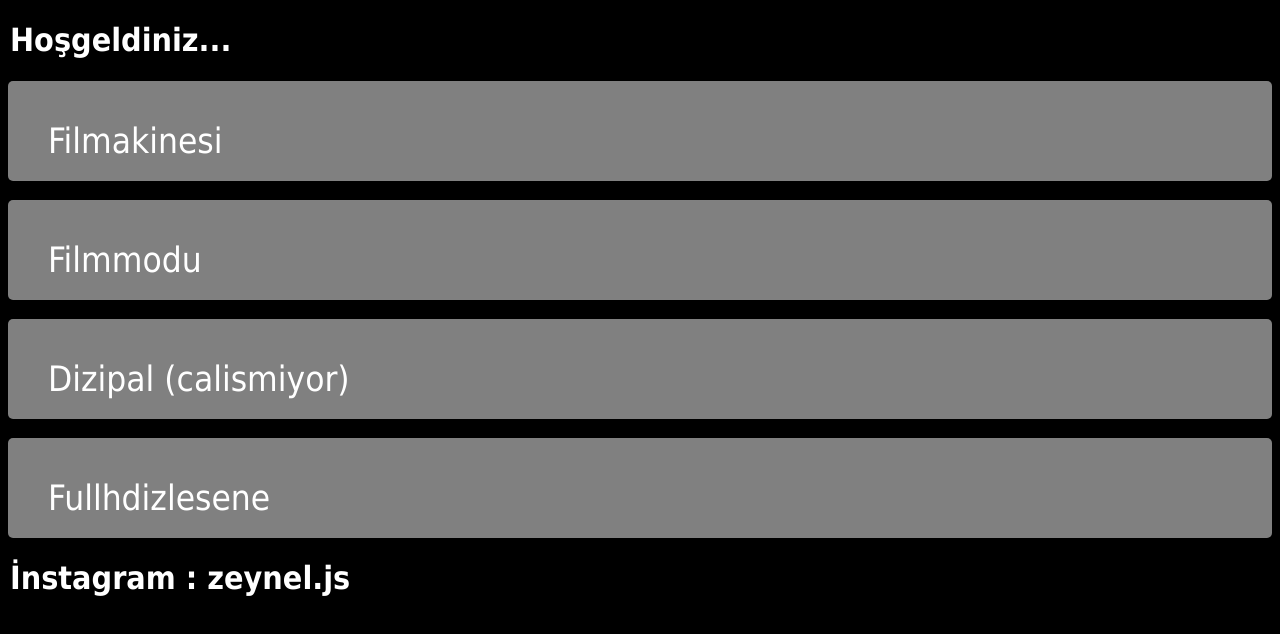
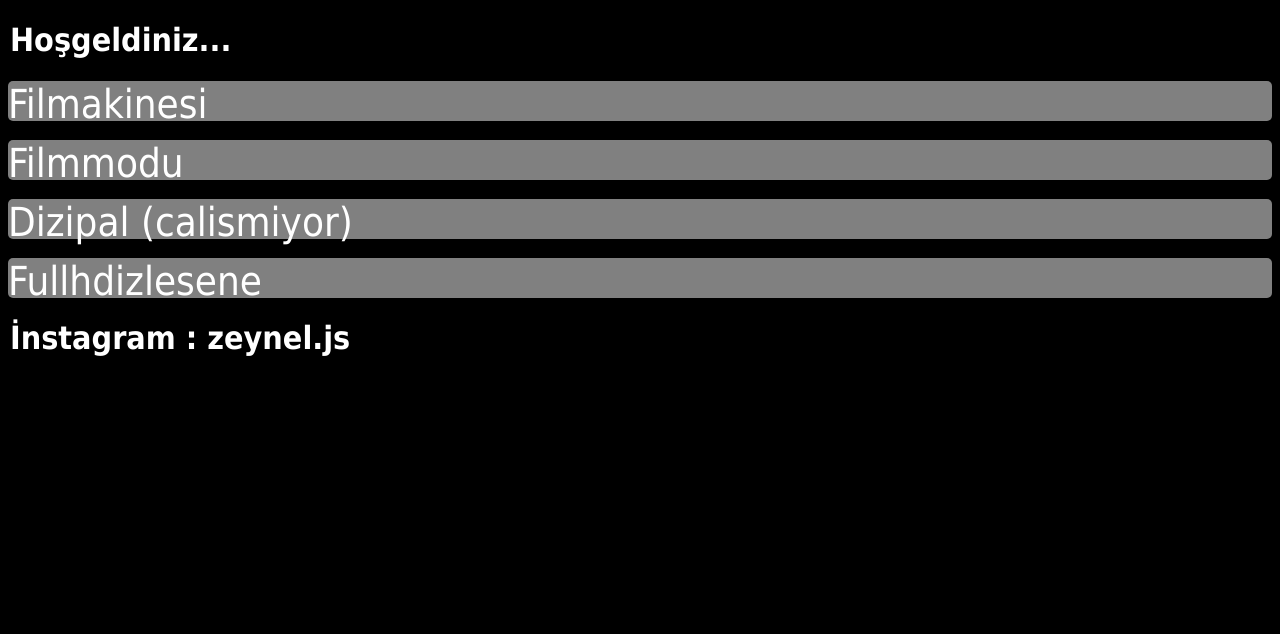
Before and after one commit to zeyzey001/zeyzey001.github.io, a plain HTML site: page docs/index.html in a window 1280 px wide. Drawn offline with Linux system fonts and the light colour scheme.

Commit message:
Update index.html

```diff
--- a/docs/index.html
+++ b/docs/index.html
@@ -14,14 +14,14 @@
         font-family: Tahoma;
     }
       a {
-          height: 20px;
-          padding: 40px;
+          height: 40px;
+          padding: 0px;
           text-decoration: none;
           color: white;
           display: block;
           background-color: grey;
           border-radius: 5px;
-          font-size: 35px;
+          font-size: 40px;
       }
      h1 {
          margin-left: 2px;
```
